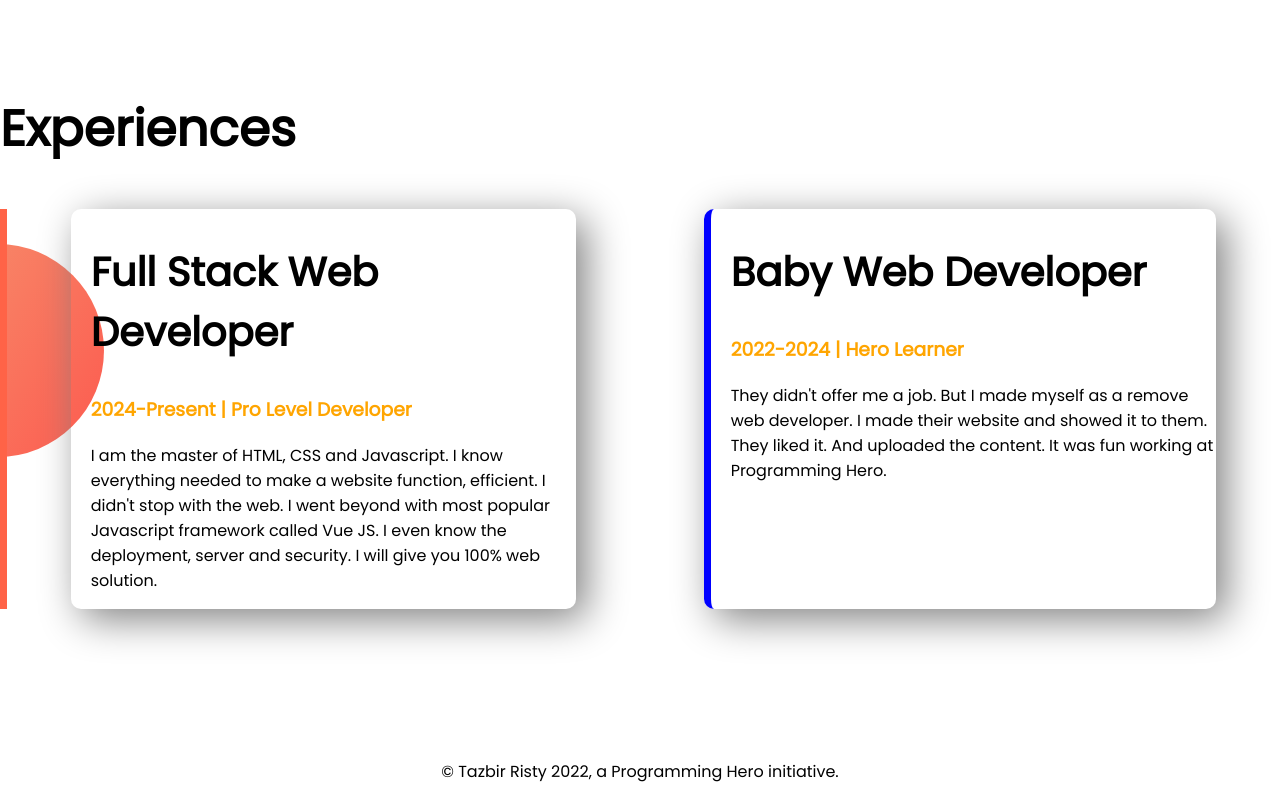
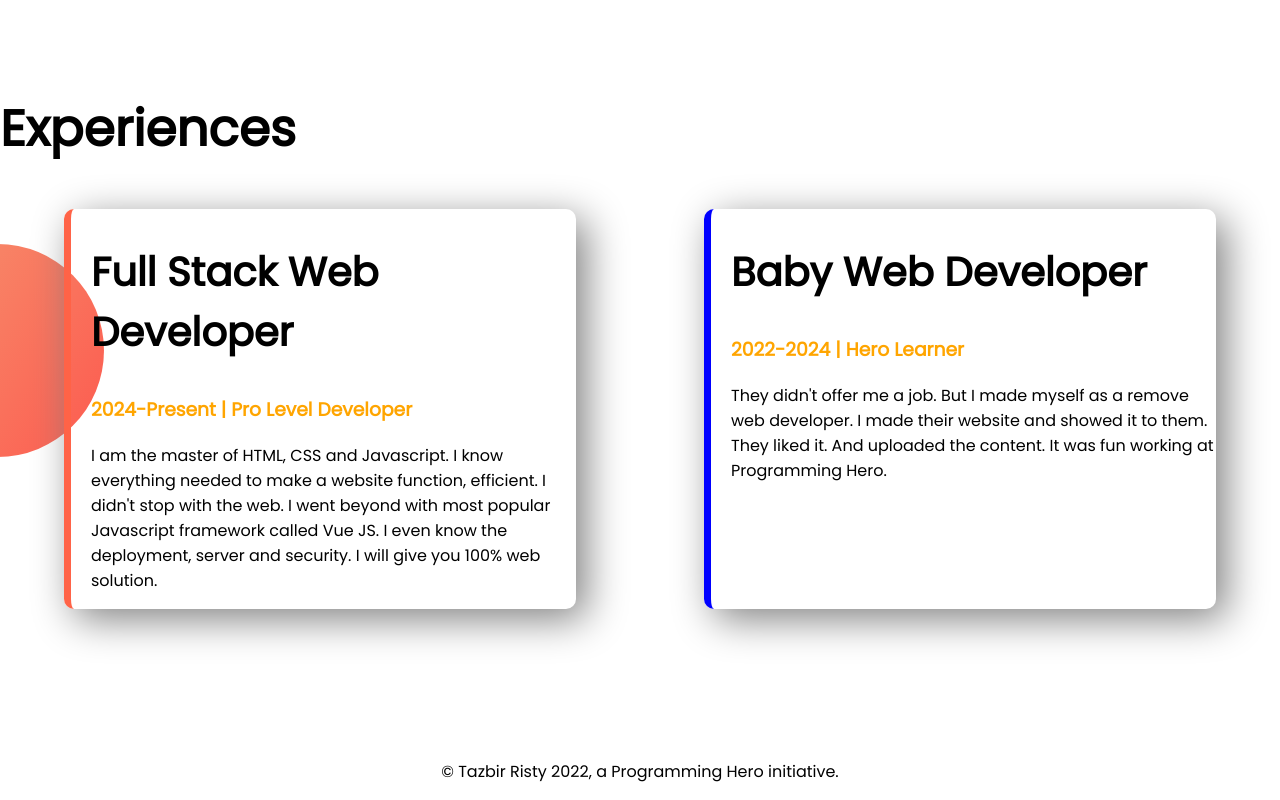
Before and after one commit to tazbirristy/developer-portfolio, a plain HTML site: page index.html in a window 1280 px wide. Shown: the part 1226-2026 px from the top of the page. Drawn offline with Linux system fonts and the light colour scheme.

Commit message:
id modified

```diff
--- a/index.html
+++ b/index.html
@@ -46,8 +46,8 @@
     </section>
     <section class="experience-area">
         <h1>Experiences</h1>
-        <div id="full-stack-developer" class="flexible-container">
-            <div class="experience-item">
+        <div class="flexible-container">
+            <div id="full-stack-developer" class="experience-item">
                 <h2>Full Stack Web Developer</h2>
                 <h3 class="orange-color">2024-Present | Pro Level Developer</h3>
                 <p>I am the master of HTML, CSS and Javascript. I know everything needed to make a website function,
```
